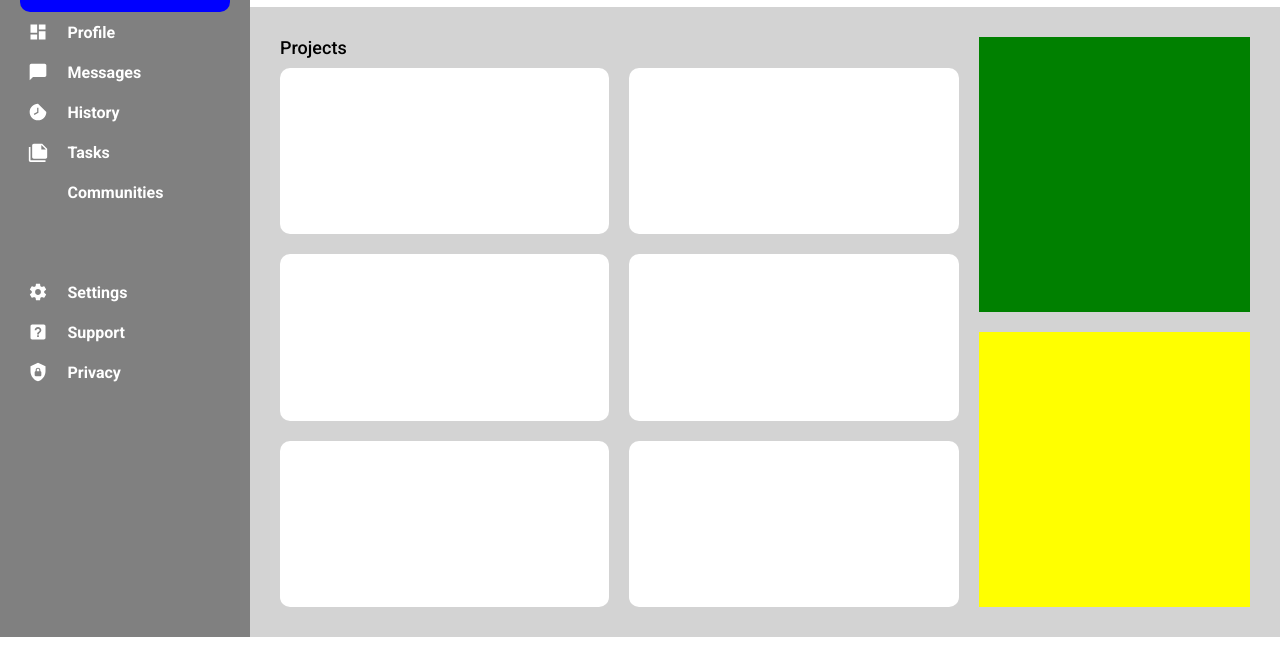
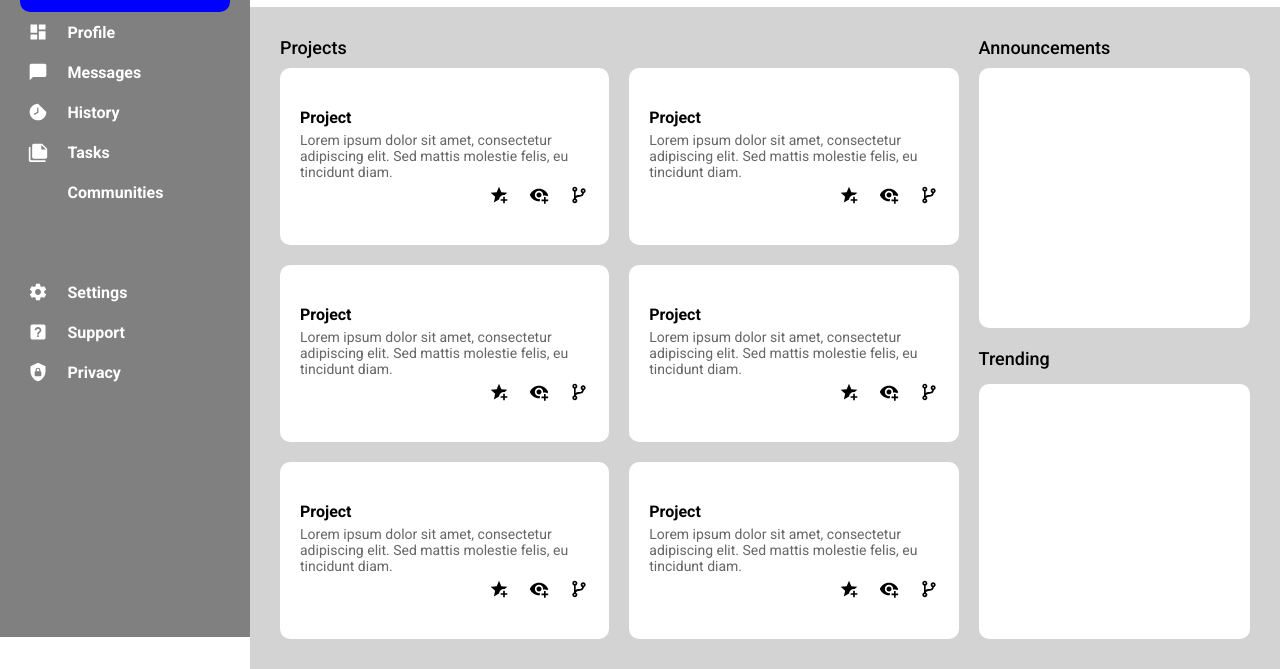
Before and after one commit to learndave/admin-dashboard, a plain HTML site: page index.html in a window 1280 px wide. Shown: the part 163-832 px from the top of the page. Before the commit the page ends 800 px from the top, so only its background shows below. Drawn offline with Linux system fonts and the light colour scheme.

Commit message:
finish projects container

```diff
--- a/index.html
+++ b/index.html
@@ -97,7 +97,7 @@
                     <a href="#" class="action-button upload">
                         Upload
                     </a>
-                    <a href="#" class="action-button share">
+                    <a href="#" class="action-button share-button">
                         Share
                     </a>
                 </div>
@@ -110,75 +110,87 @@
                     <div class="card-container">
                         <div class="project-card card">
                             <div class="card-title">
-
+                                Project
                             </div>
                             <div class="card-content">
-
+                                Lorem ipsum dolor sit amet, consectetur adipiscing elit. Sed mattis molestie felis, eu tincidunt diam.
                             </div>
                             <div class="card-actions">
-
+                                <a href="#" class="favorite"></a>
+                                <a href="#" class="watch"></a>
+                                <a href="#" class="share"></a>
                             </div>
                         </div>
                         <div class="project-card card">
                             <div class="card-title">
-
+                                Project
                             </div>
                             <div class="card-content">
-
+                                Lorem ipsum dolor sit amet, consectetur adipiscing elit. Sed mattis molestie felis, eu tincidunt diam.
                             </div>
                             <div class="card-actions">
-
+                                <a href="#" class="favorite"></a>
+                                <a href="#" class="watch"></a>
+                                <a href="#" class="share"></a>
                             </div>
                         </div>
                         <div class="project-card card">
                             <div class="card-title">
-
+                                Project
                             </div>
                             <div class="card-content">
-
+                                Lorem ipsum dolor sit amet, consectetur adipiscing elit. Sed mattis molestie felis, eu tincidunt diam.
                             </div>
                             <div class="card-actions">
-
+                                <a href="#" class="favorite"></a>
+                                <a href="#" class="watch"></a>
+                                <a href="#" class="share"></a>
                             </div>
                         </div>
                         <div class="project-card card">
                             <div class="card-title">
-
+                                Project
                             </div>
                             <div class="card-content">
-
+                                Lorem ipsum dolor sit amet, consectetur adipiscing elit. Sed mattis molestie felis, eu tincidunt diam.
                             </div>
                             <div class="card-actions">
-
+                                <a href="#" class="favorite"></a>
+                                <a href="#" class="watch"></a>
+                                <a href="#" class="share"></a>
                             </div>
                         </div>
                         <div class="project-card card">
                             <div class="card-title">
-
+                                Project
                             </div>
                             <div class="card-content">
-
+                                Lorem ipsum dolor sit amet, consectetur adipiscing elit. Sed mattis molestie felis, eu tincidunt diam.
                             </div>
                             <div class="card-actions">
-
+                                <a href="#" class="favorite"></a>
+                                <a href="#" class="watch"></a>
+                                <a href="#" class="share"></a>
                             </div>
                         </div>
                         <div class="project-card card">
                             <div class="card-title">
-
+                                Project
                             </div>
                             <div class="card-content">
-
+                                Lorem ipsum dolor sit amet, consectetur adipiscing elit. Sed mattis molestie felis, eu tincidunt diam.
                             </div>
                             <div class="card-actions">
-
+                                <a href="#" class="favorite"></a>
+                                <a href="#" class="watch"></a>
+                                <a href="#" class="share"></a>
                             </div>
                         </div>
                     </div>
                 </div>
                 <div class="announcements">
                     <div class="category-title announcement-title">
-
+                        Announcements
                     </div>
                     <div class="announcement-card card">
                         <div class="announcement-item card">
@@ -209,7 +221,7 @@
                 </div>
                 <div class="trending">
                     <div class="category-title trending-title">
-
+                        Trending
                     </div>
                     <div class="trending-card card">
                         <div class="trending-item">
--- a/style.css
+++ b/style.css
@@ -258,14 +258,6 @@ input#search-bar {
     font-weight: 500;
 }
 
-.announcements {
-    background-color: green;
-}
-
-.trending {
-    background-color: yellow;
-}
-
 .card-container {
     flex: 1;
 
@@ -274,14 +266,89 @@ input#search-bar {
     flex-wrap: wrap;
 }
 
-.project-card {
-    flex: 1 0 45%;
-}
-
 .card {
     background-color: white;
     border-radius: 10px;
 }
+
+.project-card {
+    flex: 1 0 32%;
+
+    display: flex;
+    flex-direction: column;
+    padding: 40px 20px;
+    gap: 5px;
+}
+
+.card-title {
+    font-weight: 700;
+}
+
+.card-content {
+    flex: 1;
+
+    color: #666;
+    font-size: 14px;
+}
+
+.card-actions {
+    align-self: flex-end;
+
+    display: flex;
+    gap: 20px;
+}
+
+.favorite {
+    -webkit-mask: url("/images/favorite.svg")  no-repeat center;
+    mask:  url("/images/favorite.svg")  no-repeat center;
+}
+
+
+.watch {
+    -webkit-mask: url("/images/watch.svg")  no-repeat center;
+    mask:  url("/images/watch.svg")  no-repeat center;
+}
+
+
+.share {
+    -webkit-mask: url("/images/share.svg")  no-repeat center;
+    mask:  url("/images/share.svg")  no-repeat center;
+}
+
+
+.favorite,
+.watch,
+.share {
+    width: 20px;
+    height: 20px;
+    background-color: var(--color-contrast);
+    mask-size: contain;
+}
+
+
+
+
+.announcements {
+    display: flex;
+    flex-direction: column;
+    gap: 10px;
+}
+
+.announcement-card {
+    flex: 1;
+    gap: 15px;
+}
+
+.trending {
+    display: flex;
+    flex-direction: column;
+    gap: 15px;
+}
+
+.trending-card {
+    flex: 1;
+}
+
 
 
 
```
Also changed, not shown: images/favorite.svg (added), images/share.svg (added), images/watch.svg (added).
